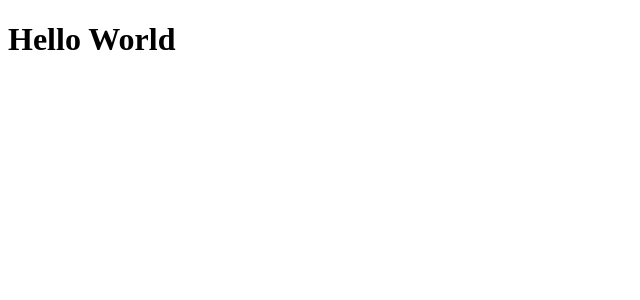
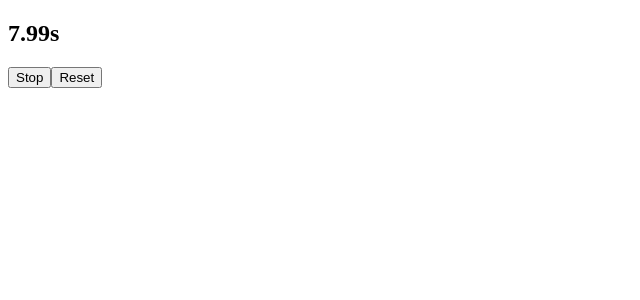
Before and after one commit to Joseph-K-B/js-sandbox, a React app: page / in a window 1280 px wide. Shown: the top 300 px of the page, without its empty margins (0-640 px from the left). Built offline with nearby package versions, Linux system fonts and the light colour scheme.

Commit message:
react stopwatch

```diff
--- a/src/App.jsx
+++ b/src/App.jsx
@@ -1,3 +1,7 @@
+import Stopwatch from "./components/stopwatch/stopwatch";
+
 export default function App() {
-  return <h1>Hello World</h1>;
+  return (
+    <Stopwatch />
+  )
 }
--- /dev/null
+++ b/src/components/stopwatch/Stopwatch.jsx
@@ -0,0 +1,31 @@
+import { useEffect, useState } from "react";
+
+
+function Stopwatch() {
+  const [time, setTime] = useState(5);
+  const [running, setRunning] = useState(null);
+
+  const startStop = () => {
+    if (running) {
+      clearInterval(running)
+      setRunning(false);
+    } else {
+      const start = new Date(new Date() - time);
+      setRunning(setInterval(() => {
+        setTime((new Date() - start))
+      }, 10));
+    }
+  }
+
+  useEffect(startStop, []);
+
+  return (
+    <div className="Stopwatch">
+      <h2>{(time / 1000).toFixed(2)}s</h2>
+      <button onClick={startStop}>{running ? 'Stop' : (time ? 'Resume' : 'Start')}</button>
+      {!!time && <button onClick={() => setTime(0)}>Reset</button>}
+    </div>
+  );
+}
+
+export default Stopwatch;
```
Also changed, not shown: 1 other file (tests, documents, lock files or other folders).
